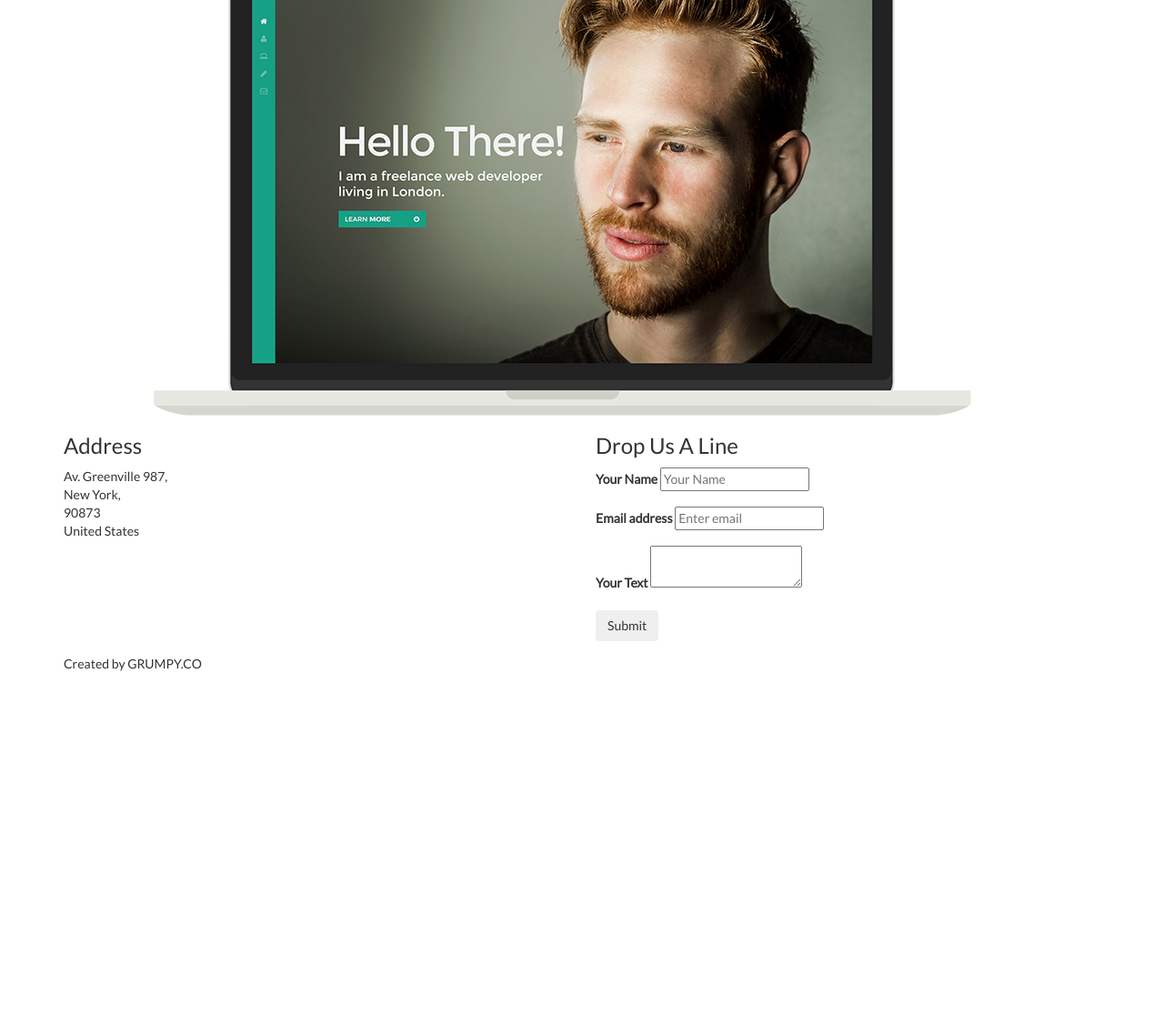
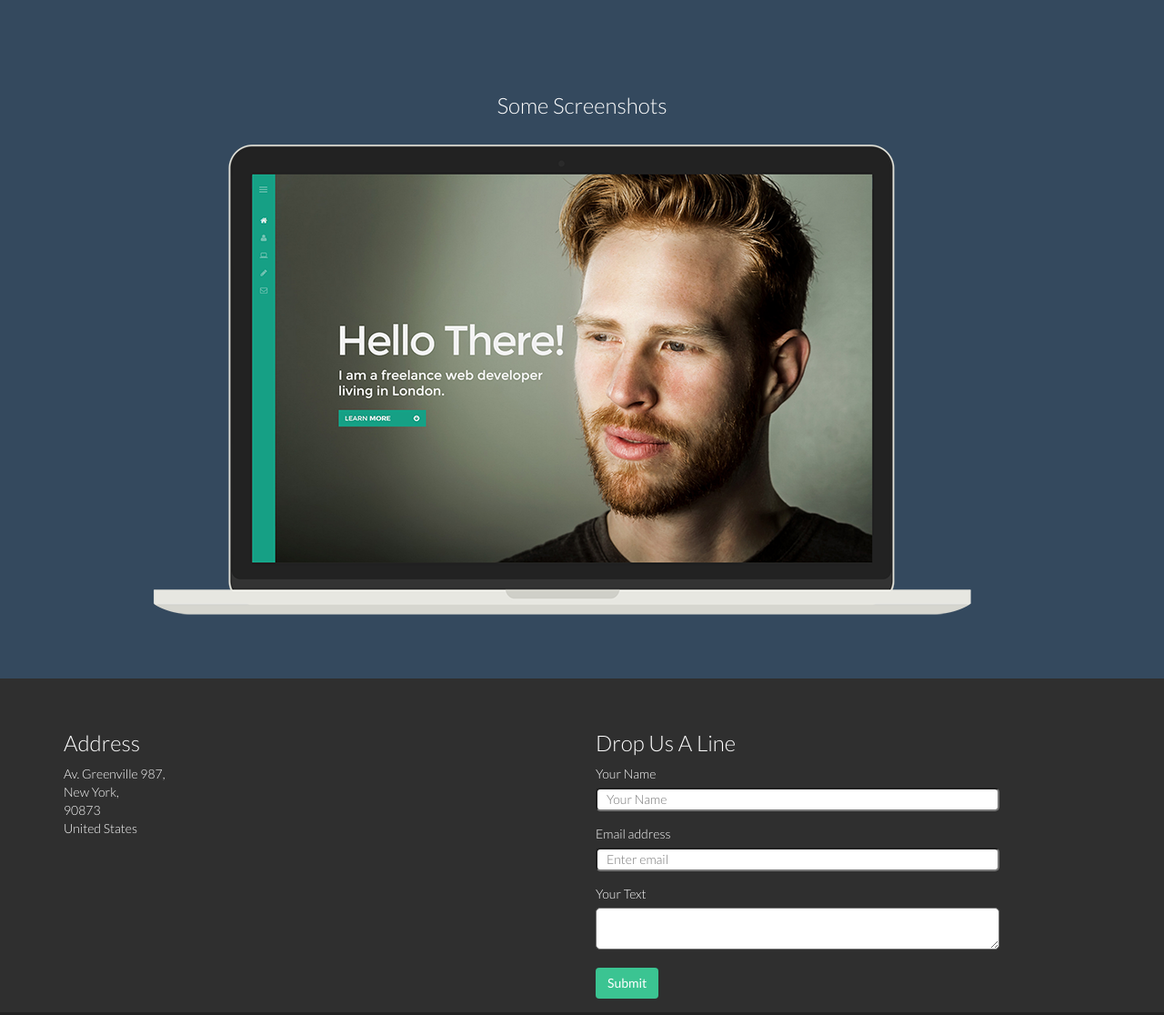
Before and after one commit to maitc/responsive-pratt, a plain HTML site: page index.html in a window 1280 px wide. Shown: the part 2215-3331 px from the top of the page at 91% size. Before the commit the page ends 2965 px from the top, so only its background shows below. Drawn offline with nearby package versions, Linux system fonts and the light colour scheme.

Commit message:
css final

```diff
--- a/assets/css/main.css
+++ b/assets/css/main.css
@@ -30,7 +30,7 @@ body{
 /****TITLE****/
 .container-titulo{
 	background-color: #34495E;
-	height: 705px;
+	height: 843px;
 }
 .text-center h1, #pratt, .text-center p{
 	color: white;
@@ -48,10 +48,6 @@ body{
 	font-weight: 300;
 	font-size: 30px;
 }
-.img-principal{
-	width: 50%;
-}
-
 /********SECTION TWO*****/
 .second-section{
 	padding: 5em 0;
@@ -93,6 +89,7 @@ body{
 }
 .img-cuatro{
 	margin-left: 10px;
+	margin-bottom: 30px;
 }
 .ajuste-caja h3{
 	font-family: 'Raleway', sans-serif;
@@ -116,3 +113,69 @@ body{
 	padding-bottom: 15px;
 	padding-top: 10px;
 }
+/**FOURTH SECTION**/
+.fourth-section{
+	background-color: #34495E;
+}
+.ajuste-caja-cuatro h3{
+	color: white;
+	font-weight: 300;
+	padding-top: 100px;
+	padding-bottom: 20px;
+}
+.ajuste-caja-img{
+	padding-bottom: 70px;
+}
+
+/**FIFTH SECTION**/
+.fifth-section{
+	background-color: #2F2F2F;
+}
+.ajuste-formulario h3{
+	color: white;
+	font-weight: 300;
+	padding-top: 38px;
+}
+.ajuste-formulario label{
+	display: block;
+	color: white;
+	font-weight: 300;
+}
+.ajuste-formulario input{
+	width: 80%;
+	border-radius: 5px;
+}
+.ajuste-formulario input[placeholder]{
+	padding-left: 10px;
+	font-weight: 300;
+}
+.ajuste-formulario textarea{
+	width: 80%;
+	border-radius: 5px;
+}
+.ajuste-formulario button{
+	background-color: #3bc492;
+	color: white;
+}
+.ajuste-contacto h3, .ajuste-contacto p{
+	color: white;
+	font-weight: 300;
+}
+.ajuste-contacto h3{
+	padding-top: 38px;
+}
+
+/**footer**/
+footer{
+	background-color: #222222;
+	padding: 15px;
+}
+.ajuste-footer p{
+	color: white;
+	font-weight: 300;
+	text-align: center;
+	padding-top: 5px;
+}
+.ajuste-footer p span{
+	color: #3bc492;
+}
```
